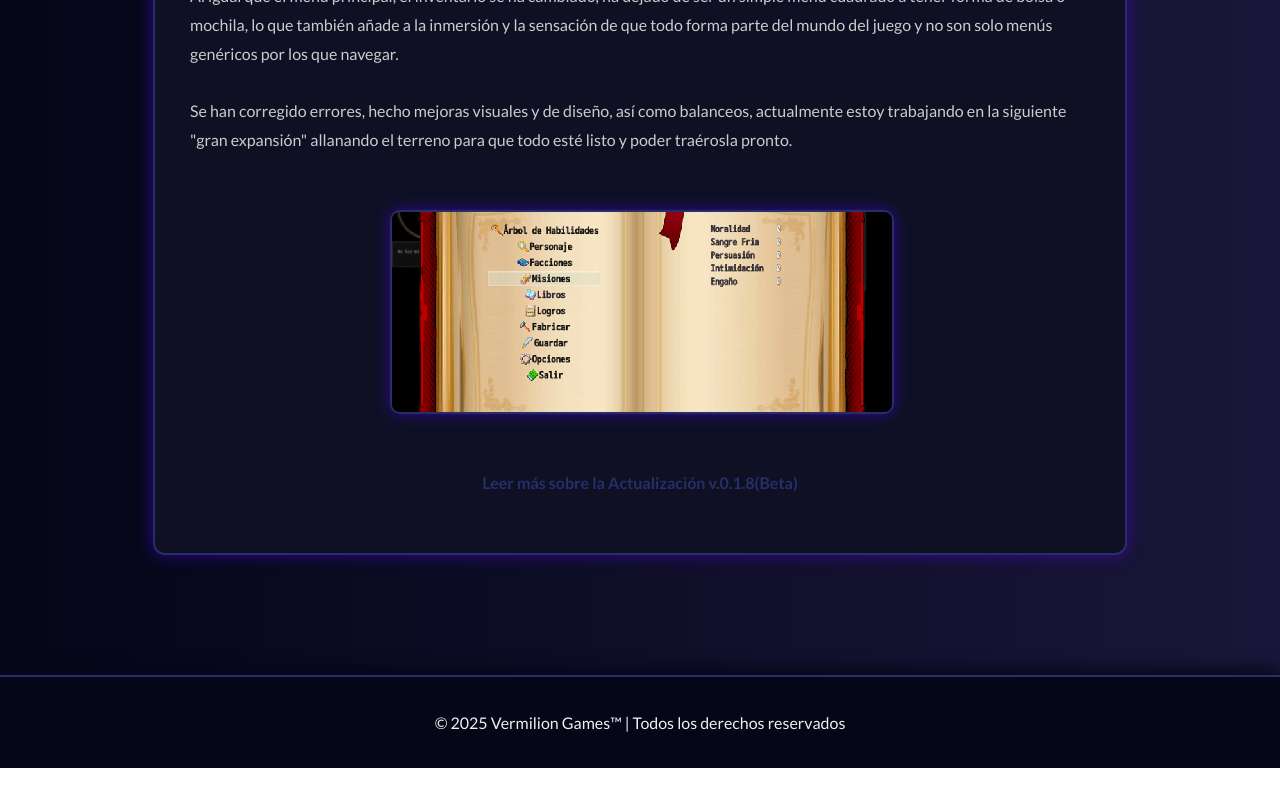
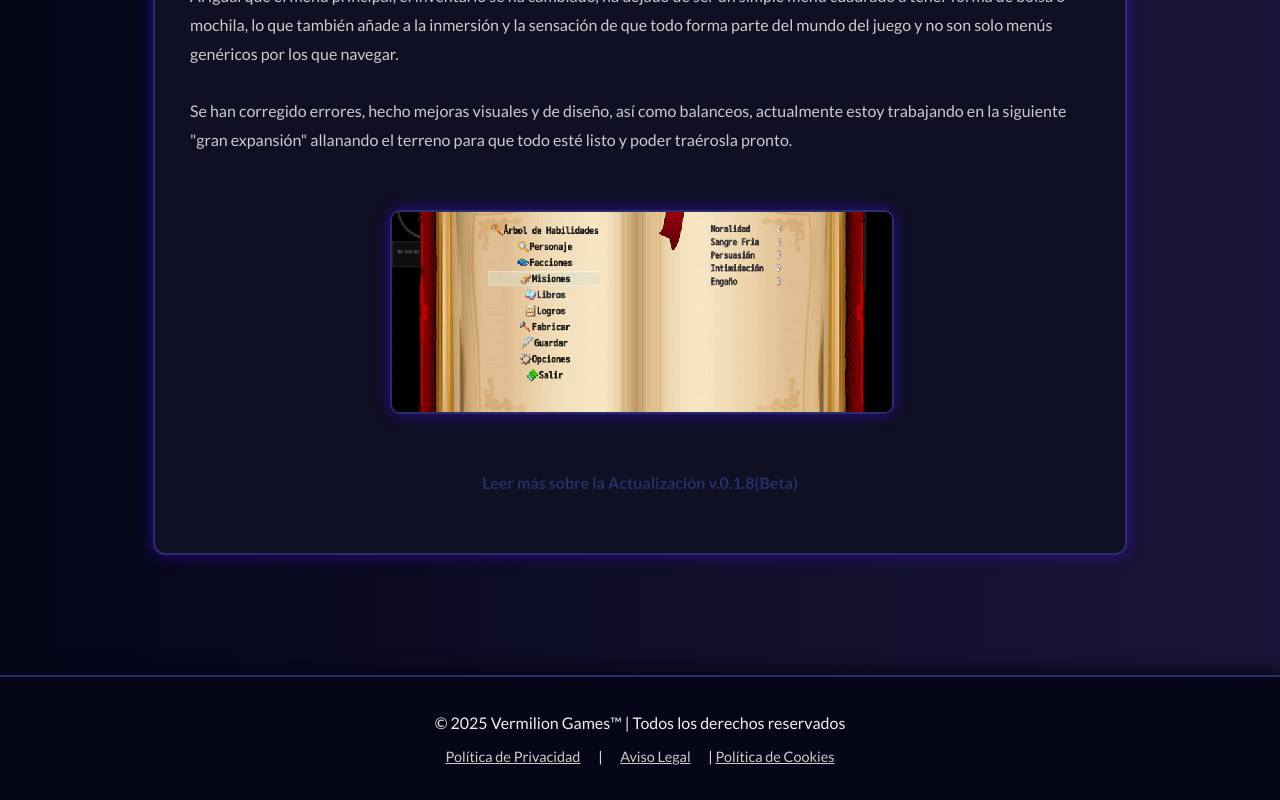
Before and after one commit to FerV-debug/Web, a plain HTML site: page blog.html in a window 1280 px wide. Shown: the part 1174-1974 px from the top of the page. Before the commit the page ends 1942 px from the top, so only its background shows below. Drawn offline with Linux system fonts and the light colour scheme.

Commit message:
Update blog.html

```diff
--- a/blog.html
+++ b/blog.html
@@ -78,8 +78,13 @@
     </div>
 
     <footer class="pie">
-      <p>© 2025 Vermilion Games™ | Todos los derechos reservados</p>
-    </footer>
+  <p>© 2025 Vermilion Games™ | Todos los derechos reservados</p>
+  <p style="font-size: 0.9em;">
+    <a href="privacidad.html" style="color: var(--text-dark); margin-right: 15px;">Política de Privacidad</a> |
+    <a href="legal.html" style="color: var(--text-dark); margin: 0 15px;">Aviso Legal</a> |
+    <a href="cookies.html" style="color: var(--text-dark);">Política de Cookies</a>
+  </p>
+</footer>
 </div>
 <script>
     function abrirLightbox(img) {
```
